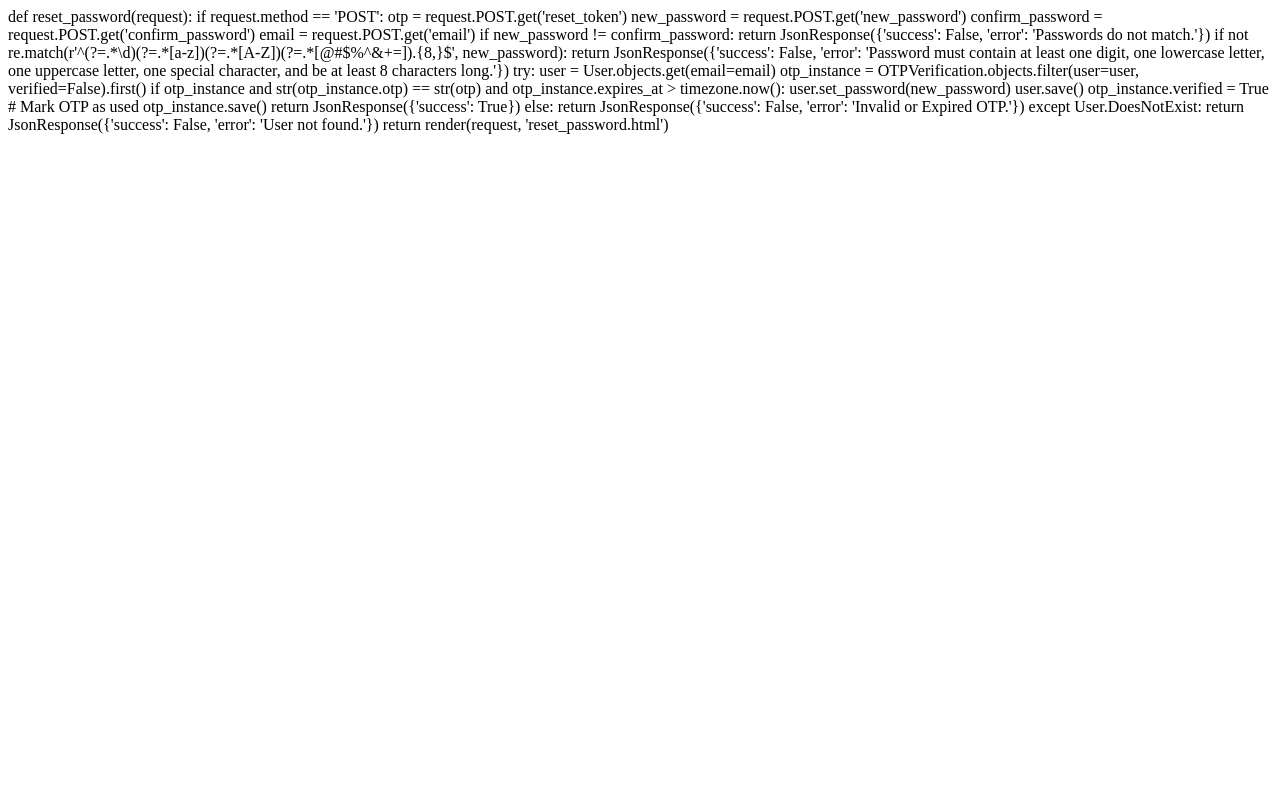
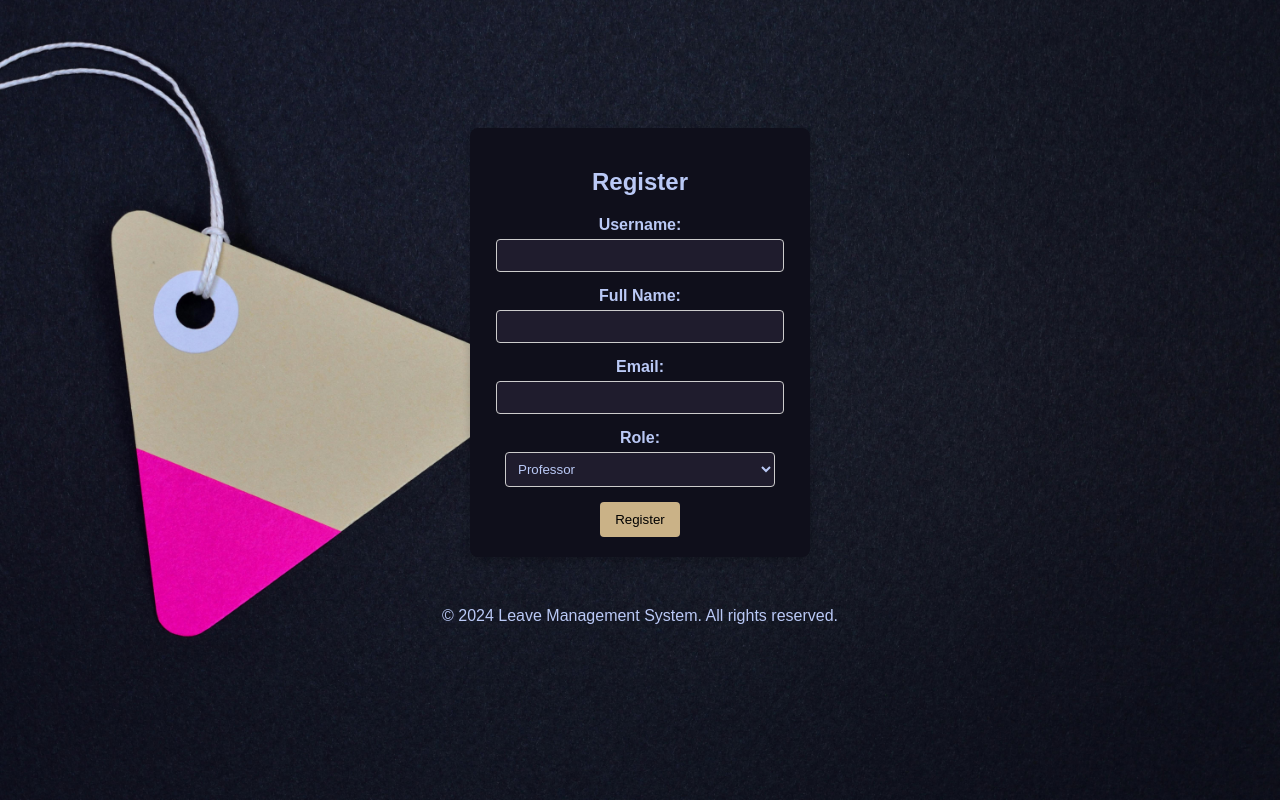
Before and after one commit to Hitman7084/Leave_management_system, a Django app: page /register/ in a window 1280 px wide. Run offline with Django 5.2, Linux system fonts and the light colour scheme.

Commit message:
html file was replaced incorrectly

```diff
--- a/Leave_mgt_sys/templates/register.html
+++ b/Leave_mgt_sys/templates/register.html
@@ -1,29 +1,61 @@
-def reset_password(request):
-    if request.method == 'POST':
-        otp = request.POST.get('reset_token')
-        new_password = request.POST.get('new_password')
-        confirm_password = request.POST.get('confirm_password')
-        email = request.POST.get('email')
+{% extends "index.html" %}
+{% load static %}
+{% block title %}Register{% endblock %}
 
-        if new_password != confirm_password:
-            return JsonResponse({'success': False, 'error': 'Passwords do not match.'})
+{% block content %}
+<div class="register-container">
+    <h2>Register</h2>
+    <form id="register-form" method="POST" action="{% url 'register' %}">
+        {% csrf_token %}
+        <div class="form-group">
+            <label for="id_username">Username:</label>
+            <input type="text" name="username" class="form-register" required id="id_username">
+        </div>
+        <div class="form-group">
+            <label for="id_full_name">Full Name:</label>
+            <input type="text" name="full_name" class="form-register" required id="id_full_name">
+        </div>
+        <div class="form-group">
+            <label for="id_email">Email:</label>
+            <input type="email" name="email" class="form-register" required id="id_email">
+        </div>
+        <div class="form-group">
+            <label for="id_role">Role:</label>
+            <select name="role" class="form-register" required id="id_role">
+                <option value="Professor">Professor</option>
+                <option value="Incharge">Incharge</option>
+                <option value="Dean">Dean</option>
+                <option value="Student">Student</option>
+            </select>
+        </div>
+        <button type="submit">Register</button>
+    </form>
+</div>
 
-        if not re.match(r'^(?=.*\d)(?=.*[a-z])(?=.*[A-Z])(?=.*[@#$%^&+=]).{8,}$', new_password):
-            return JsonResponse({'success': False, 'error': 'Password must contain at least one digit, one lowercase letter, one uppercase letter, one special character, and be at least 8 characters long.'})
-
-        try:
-            user = User.objects.get(email=email)
-            otp_instance = OTPVerification.objects.filter(user=user, verified=False).first()
-
-            if otp_instance and str(otp_instance.otp) == str(otp) and otp_instance.expires_at > timezone.now():
-                user.set_password(new_password)
-                user.save()
-                otp_instance.verified = True  # Mark OTP as used
-                otp_instance.save()
-                return JsonResponse({'success': True})
-            else:
-                return JsonResponse({'success': False, 'error': 'Invalid or Expired OTP.'})
-        except User.DoesNotExist:
-            return JsonResponse({'success': False, 'error': 'User not found.'})
-
-    return render(request, 'reset_password.html')
+<script>
+document.getElementById('register-form').addEventListener('submit', function(event) {
+    event.preventDefault();
+    var form = this;
+    fetch(form.action, {
+        method: 'POST',
+        body: new FormData(form),
+        headers: {
+            'X-CSRFToken': '{{ csrf_token }}'
+        }
+    })
+    .then(response => response.json())
+    .then(data => {
+        if (data.success) {
+            alert('OTP has been sent to your email.');
+            window.location.href = "{% url 'reset_password' %}?message=Use the OTP sent to your email to reset your password.";
+        } else {
+            alert(data.error);
+        }
+    })
+    .catch(error => {
+        console.error('Error:', error);
+        alert('An error occurred. Please try again.');
+    });
+});
+</script>
+{% endblock %}
```
Also changed, not shown: Leave_mgt_sys/db.sqlite3.
